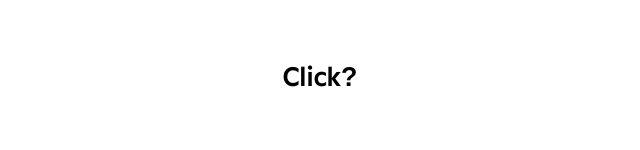
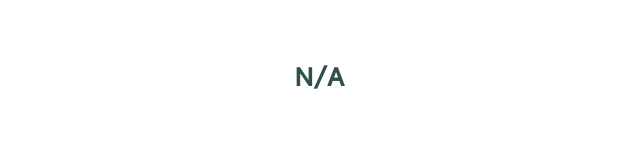
Before and after one commit to dugiwarc/curriculumvitae, a React (Create React App) app: page / in a window 1280 px wide. Shown: the part 572-722 px from the top of the page, without its empty margins (320-960 px from the left). Built offline with nearby package versions, Linux system fonts and the light colour scheme.

Commit message:
small aesthetic fix

```diff
--- a/src/components/Projects.js
+++ b/src/components/Projects.js
@@ -32,7 +32,7 @@ export default class Projects extends Component {
           Projects
         </span>
         <div>
-          <h6 styles={{ color: "grey" }}>Click?</h6>
+          <h6 style={{ color: "darkslategrey" }}>N/A</h6>
         </div>
         <hr />
         {/*
```
